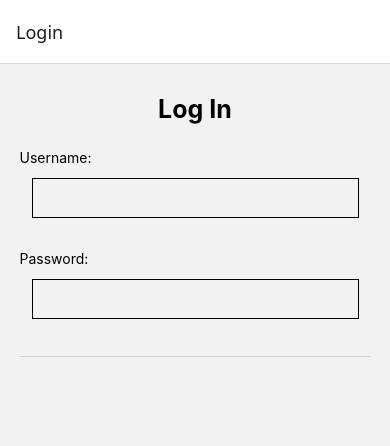
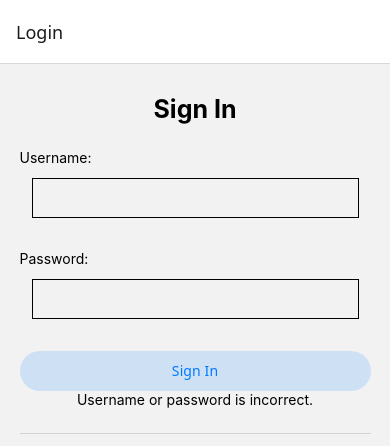
Before and after one commit to Cool-Little-Guy-Makers/little-guy-website, a React Native app in the folder little-guy-creator-app/: screen / in a window 390 px wide. Shown: the top 446 px of the page. Built offline with nearby package versions, Linux system fonts and the light colour scheme.

Commit message:
Update loginScreen.js

```diff
--- a/little-guy-creator-app/components/loginScreen.js
+++ b/little-guy-creator-app/components/loginScreen.js
@@ -7,9 +7,21 @@ import {styles} from '../styles.js';
 
 // Error messages
 const ALERT_FIELD_BLANK = "This field is required.";
-const ALERT_INVALID = "Username or password is incorrect."
+const ALERT_INVALID = "Username or password is incorrect.";
+const ALTER_UNKNOWN = "Something went wrong. Please try again.";
+
+// Possible sign-in API responses
+const UserValidationResult = {
+    OK: 0,
+    INCORRECT: 1,
+    ERROR: 2,
+}
 
 const LoginScreen = (props) => {
+    // Connect to the current navigation object (made in App.js)
+    const navigation = useNavigation();
+
+    const [isAwaitingUserValidation, setAwaitingUserValidation] = useState(false)
 
     const [usernameInput, setUsernameInput] = useState('');
     const [passwordInput, setPasswordInput] = useState('');
@@ -27,9 +39,13 @@ const LoginScreen = (props) => {
         setPasswordFieldBlank(input === "");
     }
 
+    const onSignInPress = ({_nativeEvent}) => {
+        console.log("hello");
+    }
+
     return (
       <View style={styles.container}>
-        <Text style={styles.h1}>Log In</Text>
+        <Text style={styles.h1}>Sign In</Text>
 
         <View style={{pad: 20, width: "90%" }}>
 
@@ -56,6 +72,12 @@ const LoginScreen = (props) => {
             />
             <Text>{isPasswordFieldBlank ? ALERT_FIELD_BLANK : ""}</Text>
 
+            {/* Small Spacer */}
+            <View style={ {margin: 10} } />
+
+            <Button onPress={onSignInPress} title="" disabled={isUsernameFieldBlank || isPasswordFieldBlank}>Sign In</Button>
+            <Text style={styles.tcenter}>{ALERT_INVALID}</Text>
+
             {/* Divider */}
             <View style={styles.div}/>
 
```
